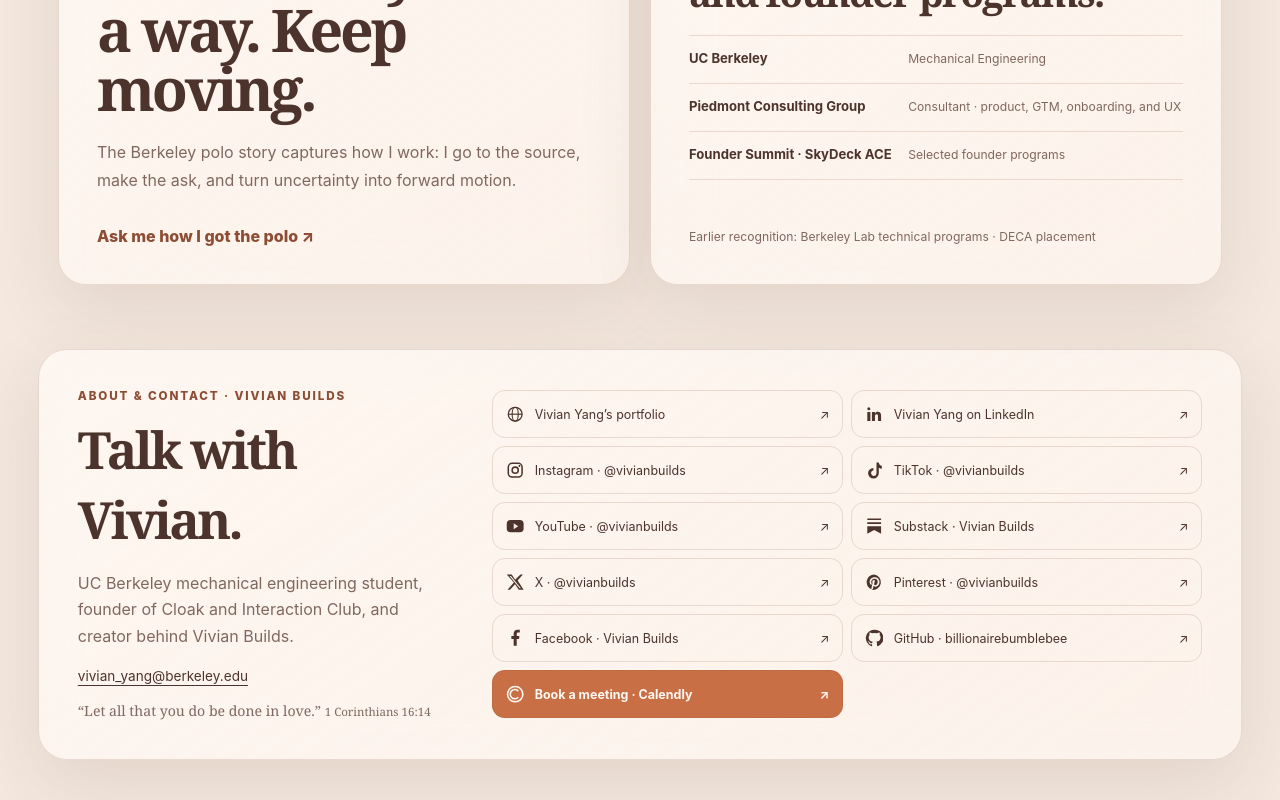
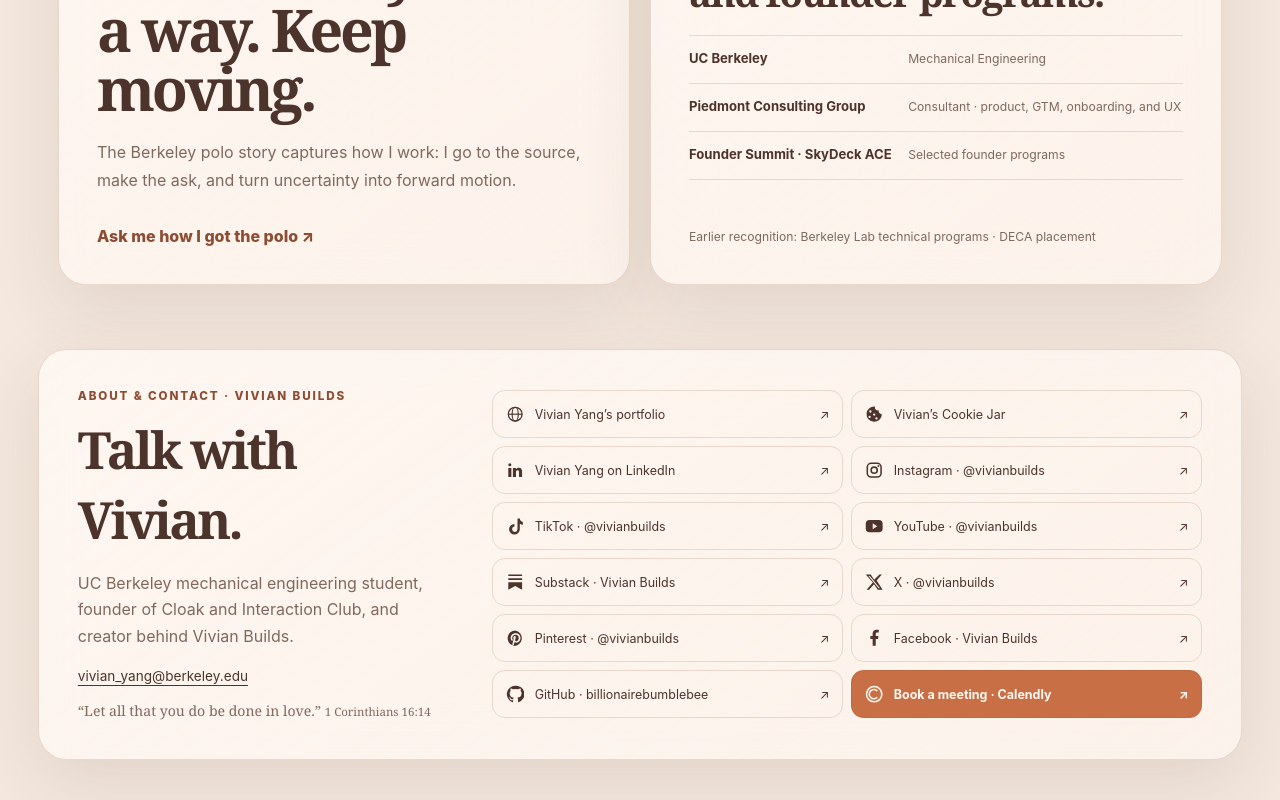
Before and after one commit to billionairebumblebee/vivianyang, a Next.js app: page / in a window 1280 px wide. Shown: the part 5622-6422 px from the top of the page. Built offline with nearby package versions, Linux system fonts and the light colour scheme; no server answers.

Commit message:
Update Cookie Jar domain and add founder project link

```diff
--- a/app/PlatformIcon.tsx
+++ b/app/PlatformIcon.tsx
@@ -1,6 +1,7 @@
 // Monochrome platform marks inherit the portfolio palette.
 export default function PlatformIcon({ name }: { name: string }) {
   const paths: Record<string, string> = {
+    cookie: "M13 2a4 4 0 0 0 5 5 4 4 0 0 0 4 5 10 10 0 1 1-9-10ZM7 7a1.5 1.5 0 1 0 0 3 1.5 1.5 0 0 0 0-3Zm-1 7a1.5 1.5 0 1 0 0 3 1.5 1.5 0 0 0 0-3Zm6-3a1.5 1.5 0 1 0 0 3 1.5 1.5 0 0 0 0-3Zm3 5a1.5 1.5 0 1 0 0 3 1.5 1.5 0 0 0 0-3Z",
     linkedin: "M5 3a2 2 0 1 0 0 4 2 2 0 0 0 0-4ZM3 9h4v12H3V9Zm6 0h4v1.7c.8-1.2 1.8-2 3.7-2 3.5 0 4.3 2.2 4.3 5.4V21h-4v-6.2c0-1.6-.3-2.8-1.9-2.8-1.8 0-2.1 1.4-2.1 3V21H9V9Z",
     x: "M18.9 2H22l-6.8 7.8L23 22h-6.3l-4.9-7.4L5.3 22H2l8.3-9.5L1 2h6.5l4.4 6.7L18.9 2ZM17.8 20h1.7L6.4 4H4.6l13.2 16Z",
     facebook: "M14 22v-9h3l.5-4H14V6.5c0-1.2.4-2 2-2h2V1.1C17.4 1 16.2 1 15 1c-3 0-5 1.8-5 5v3H7v4h3v9h4Z",
--- a/app/identity.ts
+++ b/app/identity.ts
@@ -2,6 +2,7 @@ export const founderDescription = "UC Berkeley mechanical engineering student, f
 
 export const founderLinks = [
   { icon: "website", label: "Vivian Yang’s portfolio", href: "https://vivianyang.vercel.app/" },
+  { icon: "cookie", label: "Vivian’s Cookie Jar", href: "https://cookiejar-vivian.vercel.app/" },
   { icon: "linkedin", label: "Vivian Yang on LinkedIn", href: "https://www.linkedin.com/in/vivianbuilds/" },
   { icon: "instagram", label: "Instagram · @vivianbuilds", href: "https://www.instagram.com/vivianbuilds/" },
   { icon: "tiktok", label: "TikTok · @vivianbuilds", href: "https://www.tiktok.com/@vivianbuilds" },
@@ -31,7 +32,7 @@ export const profileSchema = {
       alternateName: "Vivian Builds",
       url: "https://vivianyang.vercel.app/",
       description: founderDescription,
-      sameAs: founderLinks.filter(link => link.icon !== "website" && link.icon !== "calendly").map(link => link.href),
+      sameAs: founderLinks.filter(link => link.icon !== "website" && link.icon !== "calendly" && link.icon !== "cookie").map(link => link.href),
     },
   ],
 };
--- a/app/page.tsx
+++ b/app/page.tsx
@@ -7,7 +7,7 @@ import { founderDescription, founderLinks } from "./identity";
 
 const email = "vivian_yang@berkeley.edu";
 const calendly = "https://calendly.com/vivian_yang-berkeley";
-const cookieJar = process.env.NEXT_PUBLIC_COOKIE_JAR_URL || "https://cookiejar-five.vercel.app/";
+const cookieJar = process.env.NEXT_PUBLIC_COOKIE_JAR_URL || "https://cookiejar-vivian.vercel.app/";
 const resume = `mailto:${email}?subject=Request%20for%20Vivian%20Yang%27s%20resume`;
 
 const reels = [
@@ -75,7 +75,7 @@ const builds = [
     title: "Cookie Jar",
     meta: "Interactive portfolio · Musical UI",
     copy: "A draggable, flippable portfolio that turns project stories into a tactile interface, with every interaction mapped through the circle of fifths.",
-    href: "https://cookiejar-five.vercel.app/",
+    href: "https://cookiejar-vivian.vercel.app/",
     linkLabel: "Open Cookie Jar",
   },
   {
```
Also changed, not shown: public/llms.txt.
